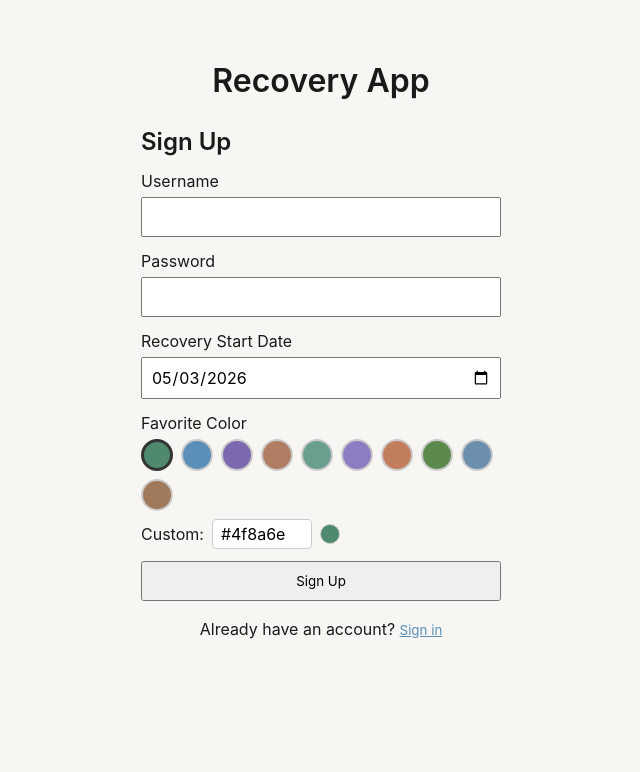
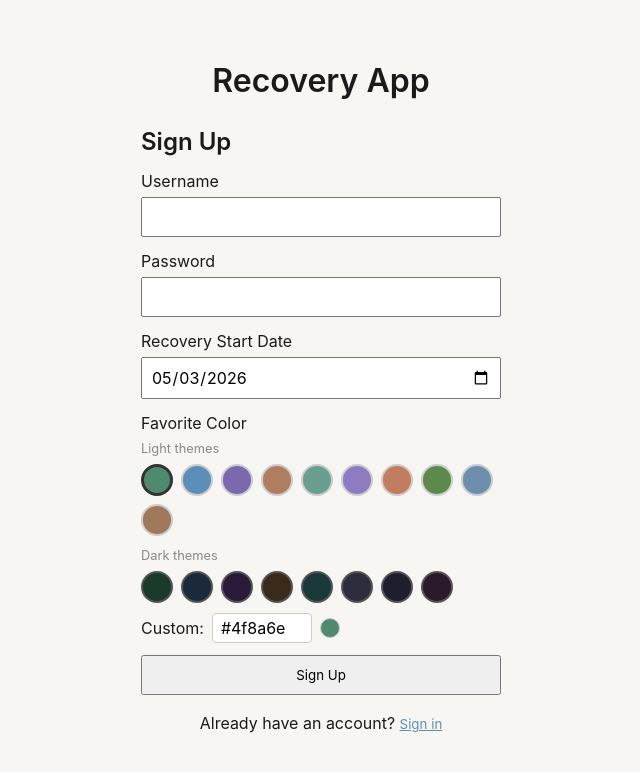
Before and after one commit to leili2000/leili-marvin-hackathon, a React (Vite) app in the folder recovery-app/: page / in a window 1280 px wide. Both pictures are taken after a click on the button "Sign up". Shown: the top 772 px of the page, without its empty margins (319-959 px from the left). Built offline with nearby package versions, Linux system fonts and the light colour scheme; no server answers.

Commit message:
feat: add color picker to settings with dark theme presets

```diff
--- a/recovery-app/src/App.tsx
+++ b/recovery-app/src/App.tsx
@@ -27,6 +27,7 @@ function AuthenticatedApp({
 }) {
   const [activeTab, setActiveTab] = useState<Tab>('stats')
   const [trackingMode, setTrackingMode] = useState<TrackingMode>(initialTrackingMode)
+  const [currentColor, setCurrentColor] = useState(favoriteColor)
   const [nudgeDismissed, setNudgeDismissed] = useState(false)
 
   const { riskAssessment } = useStats(userId)
@@ -34,6 +35,13 @@ function AuthenticatedApp({
   const handleTrackingModeChange = useCallback((mode: TrackingMode) => {
     setTrackingMode(mode)
   }, [])
+
+  const handleColorChange = useCallback(async (color: string) => {
+    setCurrentColor(color)
+    // Persist to database
+    const { supabase } = await import('./lib/supabase')
+    await supabase.from('profiles').update({ favorite_color: color }).eq('id', userId)
+  }, [userId])
 
   const handleDismissNudge = useCallback(() => {
     setNudgeDismissed(true)
@@ -45,7 +53,7 @@ function AuthenticatedApp({
   }, [])
 
   return (
-    <ThemeProvider favoriteColor={favoriteColor}>
+    <ThemeProvider favoriteColor={currentColor}>
       <div style={{ display: 'flex', flexDirection: 'column', minHeight: '100vh' }}>
         {/* App Header */}
         <header
@@ -169,8 +177,9 @@ function AuthenticatedApp({
               username={username}
               trackingMode={trackingMode}
               recoveryStartDate={recoveryStartDate}
-              favoriteColor={favoriteColor}
+              favoriteColor={currentColor}
               onTrackingModeChange={handleTrackingModeChange}
+              onColorChange={handleColorChange}
             />
           ) : (
             <SocialTab currentUserId={userId} />
--- a/recovery-app/src/components/auth/ColorPicker.tsx
+++ b/recovery-app/src/components/auth/ColorPicker.tsx
@@ -1,16 +1,27 @@
 import { isValidHex } from '../../lib/theme'
 
-const PRESET_COLORS = [
-  '#4f8a6e', // sage green
-  '#5b8fb9', // calm blue
-  '#7b68ae', // soft purple
-  '#b07d62', // warm terracotta
-  '#6a9e8f', // teal
-  '#8e7cc3', // lavender
-  '#c27c5e', // peach
-  '#5c8a4d', // forest green
-  '#6b8fad', // steel blue
-  '#a0785a', // warm brown
+const LIGHT_PRESETS = [
+  { hex: '#4f8a6e', label: 'Sage Green' },
+  { hex: '#5b8fb9', label: 'Calm Blue' },
+  { hex: '#7b68ae', label: 'Soft Purple' },
+  { hex: '#b07d62', label: 'Warm Terracotta' },
+  { hex: '#6a9e8f', label: 'Teal' },
+  { hex: '#8e7cc3', label: 'Lavender' },
+  { hex: '#c27c5e', label: 'Peach' },
+  { hex: '#5c8a4d', label: 'Forest Green' },
+  { hex: '#6b8fad', label: 'Steel Blue' },
+  { hex: '#a0785a', label: 'Warm Brown' },
+]
+
+const DARK_PRESETS = [
+  { hex: '#1a3a2a', label: 'Dark Forest' },
+  { hex: '#1a2a3a', label: 'Dark Navy' },
+  { hex: '#2a1a3a', label: 'Dark Plum' },
+  { hex: '#3a2a1a', label: 'Dark Espresso' },
+  { hex: '#1a3a3a', label: 'Dark Teal' },
+  { hex: '#2d2d3d', label: 'Dark Slate' },
+  { hex: '#1e1e2e', label: 'Midnight' },
+  { hex: '#2a1a2a', label: 'Dark Berry' },
 ]
 
 interface ColorPickerProps {
@@ -22,32 +33,58 @@ export function ColorPicker({ value, onChange }: ColorPickerProps) {
   const isCustomValid = isValidHex(value)
 
   return (
-    <div style={{ display: 'flex', flexDirection: 'column', gap: '8px' }}>
-      <div
-        style={{
-          display: 'flex',
-          flexWrap: 'wrap',
-          gap: '8px',
-        }}
-      >
-        {PRESET_COLORS.map((color) => (
+    <div style={{ display: 'flex', flexDirection: 'column', gap: '10px' }}>
+      {/* Light themes */}
+      <div>
+        <div style={{ fontSize: '0.8em', color: '#888', marginBottom: '6px' }}>Light themes</div>
+        <div style={{ display: 'flex', flexWrap: 'wrap', gap: '8px' }}>
+          {LIGHT_PRESETS.map((preset) => (
             <button
-            key={color}
+              key={preset.hex}
               type="button"
-            aria-label={`Select color ${color}`}
-            onClick={() => onChange(color)}
+              aria-label={`Select color ${preset.label}`}
+              title={preset.label}
+              onClick={() => onChange(preset.hex)}
               style={{
                 width: '32px',
                 height: '32px',
                 borderRadius: '50%',
-              backgroundColor: color,
-              border: value === color ? '3px solid #333' : '2px solid #ccc',
+                backgroundColor: preset.hex,
+                border: value === preset.hex ? '3px solid #333' : '2px solid #ccc',
                 cursor: 'pointer',
                 padding: 0,
               }}
             />
           ))}
         </div>
+      </div>
+
+      {/* Dark themes */}
+      <div>
+        <div style={{ fontSize: '0.8em', color: '#888', marginBottom: '6px' }}>Dark themes</div>
+        <div style={{ display: 'flex', flexWrap: 'wrap', gap: '8px' }}>
+          {DARK_PRESETS.map((preset) => (
+            <button
+              key={preset.hex}
+              type="button"
+              aria-label={`Select color ${preset.label}`}
+              title={preset.label}
+              onClick={() => onChange(preset.hex)}
+              style={{
+                width: '32px',
+                height: '32px',
+                borderRadius: '50%',
+                backgroundColor: preset.hex,
+                border: value === preset.hex ? '3px solid #fff' : '2px solid #555',
+                cursor: 'pointer',
+                padding: 0,
+              }}
+            />
+          ))}
+        </div>
+      </div>
+
+      {/* Custom hex input */}
       <div style={{ display: 'flex', alignItems: 'center', gap: '8px' }}>
         <label htmlFor="custom-hex">Custom:</label>
         <input
--- a/recovery-app/src/components/stats/StatsTab.tsx
+++ b/recovery-app/src/components/stats/StatsTab.tsx
@@ -9,6 +9,7 @@ import { DayDetailModal } from './DayDetailModal'
 import { HappyList } from './HappyList'
 import { PatternInsights } from './PatternInsights'
 import { TrackingModeSelector } from './TrackingModeSelector'
+import { ColorPicker } from '../auth/ColorPicker'
 
 type StatsPane = 'overview' | 'calendar' | 'happy' | 'patterns' | 'settings'
 
@@ -19,6 +20,7 @@ interface StatsTabProps {
   recoveryStartDate: string
   favoriteColor: string
   onTrackingModeChange: (mode: TrackingMode) => void
+  onColorChange: (color: string) => void
 }
 
 const NAV_ITEMS: { key: StatsPane; label: string }[] = [
@@ -36,6 +38,7 @@ export function StatsTab({
   recoveryStartDate,
   favoriteColor,
   onTrackingModeChange,
+  onColorChange,
 }: StatsTabProps) {
   const [activePane, setActivePane] = useState<StatsPane>('overview')
   const [selectedDay, setSelectedDay] = useState<string | null>(null)
@@ -268,7 +271,17 @@ export function StatsTab({
 
       {/* Settings Pane */}
       {activePane === 'settings' && (
-        <TrackingModeSelector currentMode={trackingMode} onChange={handleModeChange} />
+        <div style={{ display: 'flex', flexDirection: 'column', gap: '24px' }}>
+          <TrackingModeSelector currentMode={trackingMode} onChange={handleModeChange} />
+
+          <div>
+            <h3 style={{ margin: '0 0 12px' }}>App Color</h3>
+            <p style={{ fontSize: '0.85em', color: '#666', marginBottom: '10px' }}>
+              Choose a color to personalize the look of the app.
+            </p>
+            <ColorPicker value={favoriteColor} onChange={onColorChange} />
+          </div>
+        </div>
       )}
 
       {/* Day Detail Modal */}
```
Lines whose indentation alone changed are shown as unchanged.
